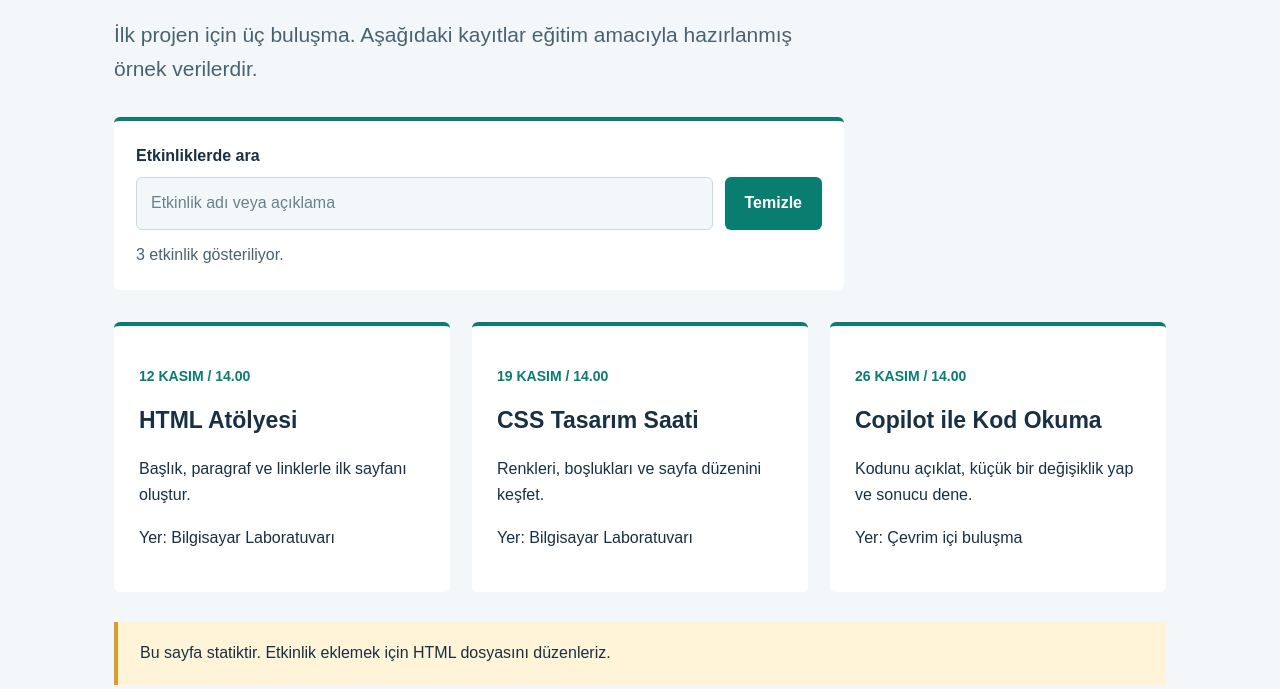
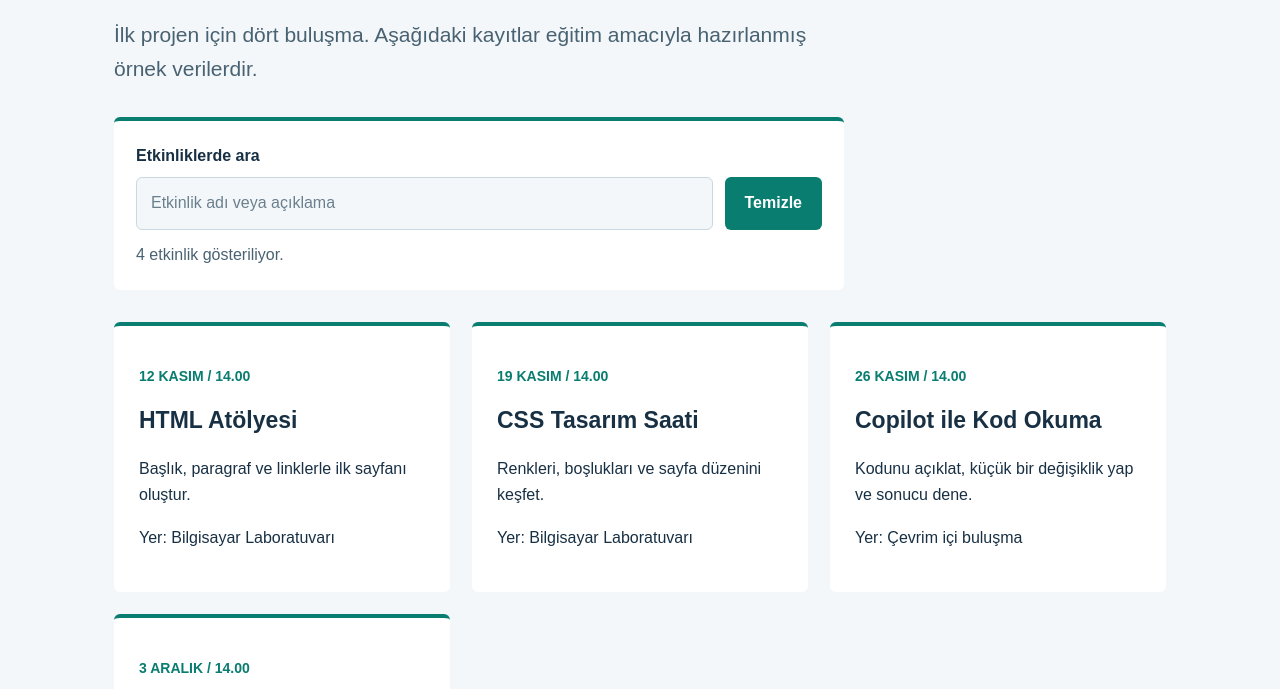
Before and after one commit to mustafayuumi/kampus1, a plain HTML site: page etkinlikler.html in a window 1280 px wide. Shown: the part 311-1000 px from the top of the page. Drawn offline with Linux system fonts and the light colour scheme.

Commit message:
github atölyesi eklendi 21.10.2026 11.50

```diff
--- a/etkinlikler.html
+++ b/etkinlikler.html
@@ -11,7 +11,7 @@
 <a href="etkinlikler.html" aria-current="page">Etkinlikler</a>
 <a href="hakkimizda.html">Hakkımızda</a></nav></header>
 <main><p class="eyebrow">KAMPÜS KULÜBÜ</p><h1>Etkinlik takvimi</h1>
-<p class="intro">İlk projen için üç buluşma. Aşağıdaki kayıtlar eğitim amacıyla hazırlanmış örnek verilerdir.</p>
+<p class="intro">İlk projen için dört buluşma. Aşağıdaki kayıtlar eğitim amacıyla hazırlanmış örnek verilerdir.</p>
 <section class="event-search" aria-label="Etkinlik arama">
   <label for="event-search-input">Etkinliklerde ara</label>
   <div class="search-controls">
@@ -25,6 +25,7 @@
 <article><p class="meta">12 KASIM / 14.00</p><h2>HTML Atölyesi</h2><p>Başlık, paragraf ve linklerle ilk sayfanı oluştur.</p><p>Yer: Bilgisayar Laboratuvarı</p></article>
 <article><p class="meta">19 KASIM / 14.00</p><h2>CSS Tasarım Saati</h2><p>Renkleri, boşlukları ve sayfa düzenini keşfet.</p><p>Yer: Bilgisayar Laboratuvarı</p></article>
 <article><p class="meta">26 KASIM / 14.00</p><h2>Copilot ile Kod Okuma</h2><p>Kodunu açıklat, küçük bir değişiklik yap ve sonucu dene.</p><p>Yer: Çevrim içi buluşma</p></article>
+<article><p class="meta">3 ARALIK / 14.00</p><h2>GitHub Atölyesi</h2><p>Projeni GitHub üzerinde paylaşmayı öğren.</p><p>Yer: Bilgisayar Laboratuvarı</p></article>
 </section><p class="note">Bu sayfa statiktir. Etkinlik eklemek için HTML dosyasını düzenleriz.</p></main>
 <footer>BPR201 - İnternet Tabanlı Programlama / Eğitim amaçlı örnek proje</footer>
 <script src="script.js" defer></script>
```
